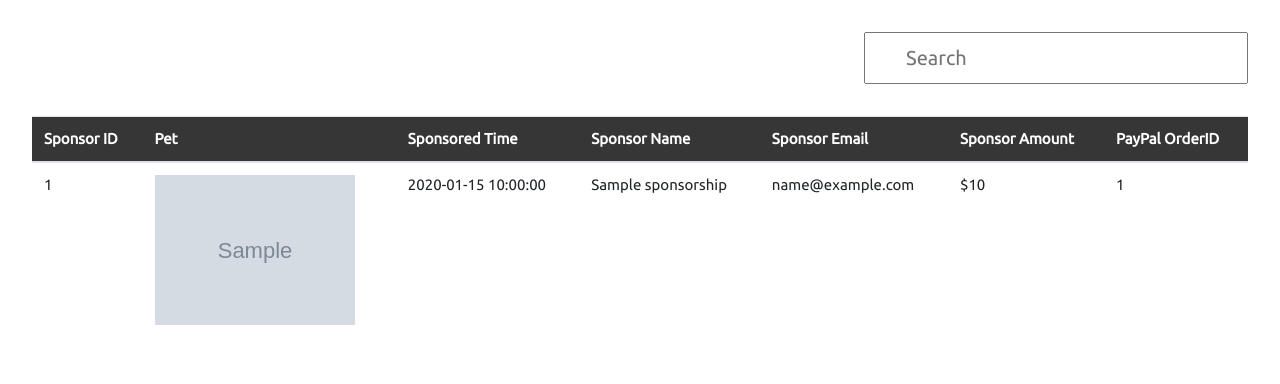
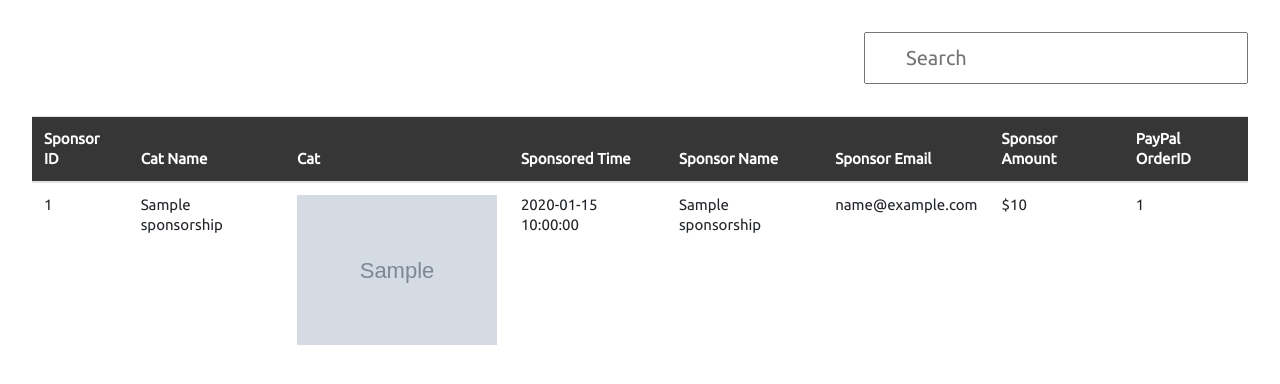
Before and after one commit to amberheilman/sponsor-cat, a Flask app: page /index in a window 1280 px wide. Shown: the part 60-444 px from the top of the page. Run offline with Flask 2, Linux system fonts and the light colour scheme; a user stored in the database is signed in; grey boxes marked "Sample" are stand-in pictures; a database or web service that is not in the repository returns one stand-in record (values such as "Sample title"); some libraries are stand-ins or nearby versions.

Commit message:
add cat name

```diff
--- a/app.py
+++ b/app.py
@@ -96,6 +96,7 @@ def sponsor():
                          body['cat_self_link'],
                          body['cat_img']))
             cur.close()
+        app.conn.commit()
     except psycopg2.Error:
         app.logger.exception('Encountered db error while inserting sponsor')
         pass
--- a/db/schema.sql
+++ b/db/schema.sql
@@ -13,8 +13,9 @@ CREATE TABLE IF NOT EXISTS sponsorships (
     name TEXT NOT NULL,
     email TEXT NOT NULL,
     paypal_order_id TEXT UNIQUE NOT NULL,
-    self_link TEXT NOT NULL,
-    img TEXT
+    cat_self_link TEXT NOT NULL,
+    cat_img TEXT,
+    cat_name TEXT
 );
 
 CREATE TABLE IF NOT EXISTS users (
--- a/templates/index.html
+++ b/templates/index.html
@@ -51,7 +51,8 @@
       <thead>
         <tr>
           <th scope="col">Sponsor ID</th>
-          <th scope="col">Pet</th>
+          <th scope="col">Cat Name</th>
+          <th scope="col">Cat</th>
           <th scope="col">Sponsored Time</th>
           <th scope="col">Sponsor Name</th>
           <th scope="col">Sponsor Email</th>
@@ -63,7 +64,8 @@
         {% for cat in cats %}
         <tr>
           <td>{{ cat['id'] }}</td>
-          <td><a href="{{ cat['self_link'] }}"><img src="{{ cat['img'] }}"></a></td>
+          <td>{{ cat['cat_name'] }}</td>
+          <td><a href="{{ cat['cat_self_link'] }}"><img src="{{ cat['cat_img'] }}"></a></td>
           <td>{{ cat['sponsored_at'] }}</td>
           <td>{{ cat['name'] }}</td>
           <td>{{ cat['email'] }}</td>
```
